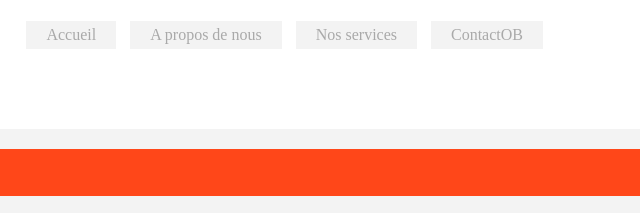
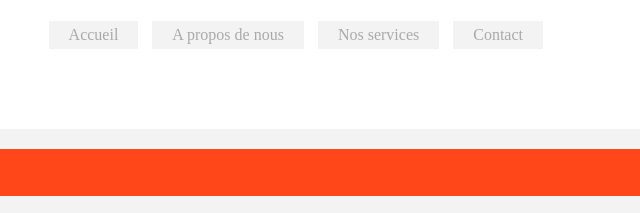
Before and after one commit to abdessamed11/challenge1, a plain HTML site: page index.html in a window 1280 px wide. Shown: the top 213 px of the page, 577-1217 px from the left. Drawn offline with Linux system fonts and the light colour scheme; files that its build step writes are made by us from their sources.

Commit message:
soyez bienvenue

```diff
--- a/index.html
+++ b/index.html
@@ -24,7 +24,7 @@
                  	<li>Accueil</li>
                  	<li>A propos de nous</li>
                  	<li>Nos services</li>
-                 	<li>ContactOB</li>
+                 	<li>Contact</li>
 
                  </nav>
          </div>
```
